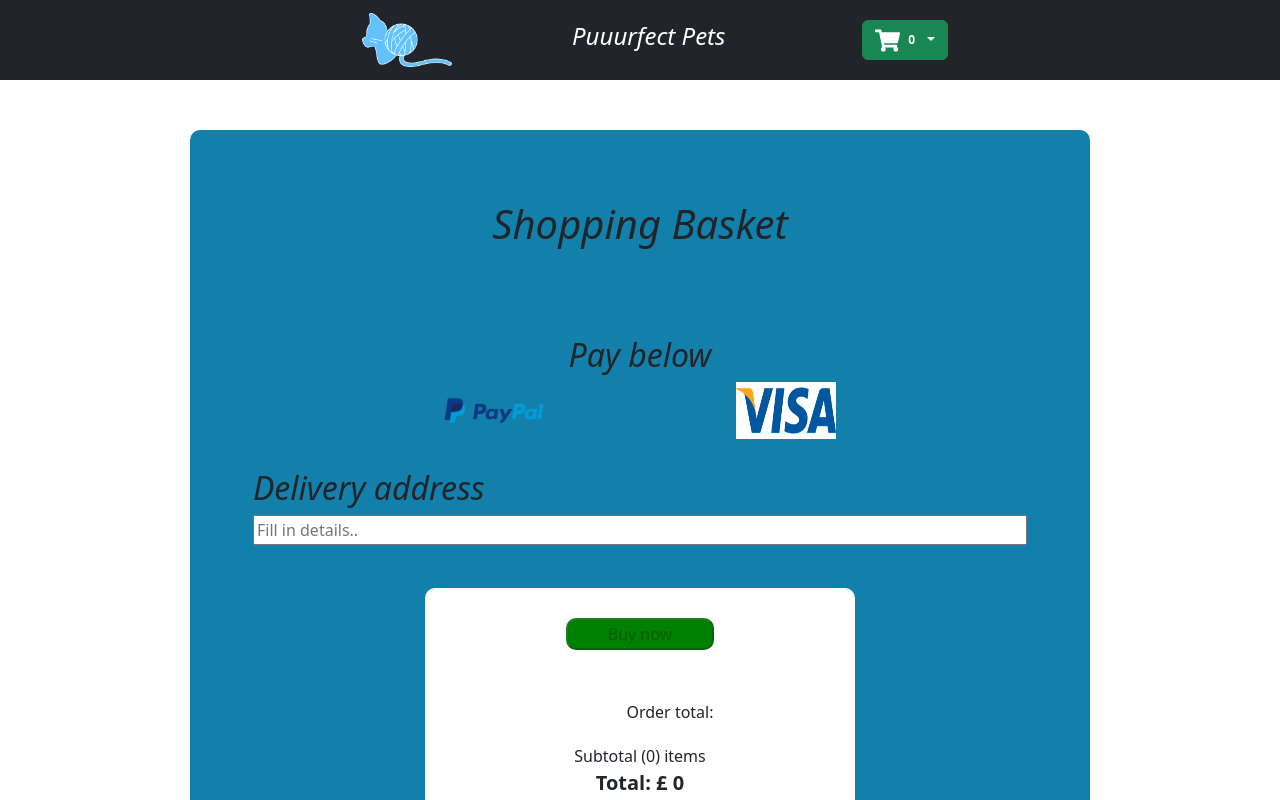
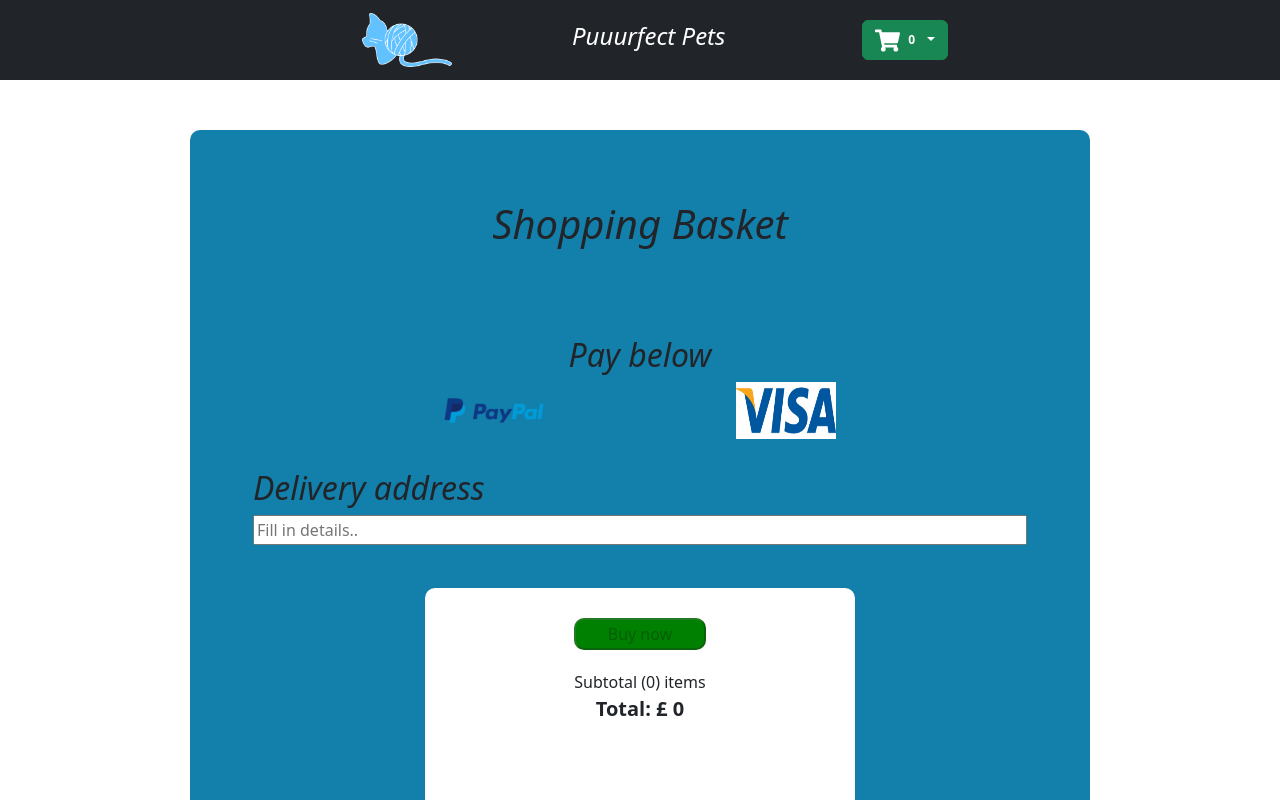
Before and after one commit to JessFisk/Week6GroupWork, a React (Create React App) app: page /Checkout in a window 1280 px wide. Shown: the top 800 px of the page. Built offline with nearby package versions, Linux system fonts and the light colour scheme.

Commit message:
Removed p tag

```diff
--- a/src/Pages/Checkout.js
+++ b/src/Pages/Checkout.js
@@ -68,7 +68,6 @@ const Checkout = (props) => {
             <div id='BuybuttonBox'>
                 <div id='texts'>
                     <button className='BuyButton' type="button" disabled={props.basket.length===0}>Buy now</button>
-                    <p id='ordersummary'>Order total:</p>
                     <div className="filters summary">
             <span className="title">Subtotal ({props.basket.length}) items</span>
             <p style={{ fontWeight: 700, fontSize: 20}}>Total: £ {total}</p>
```
